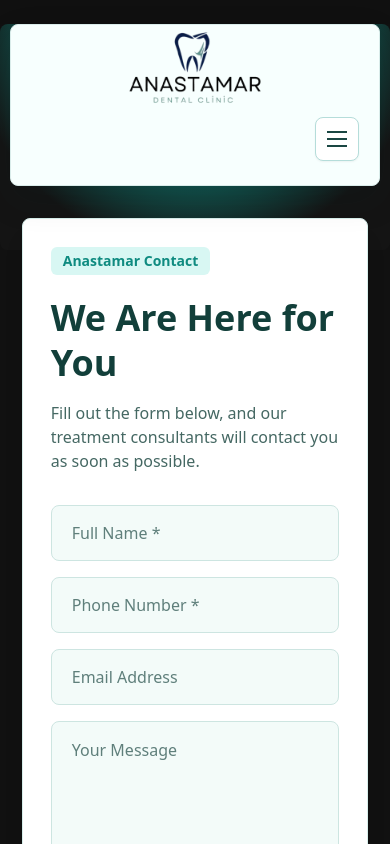
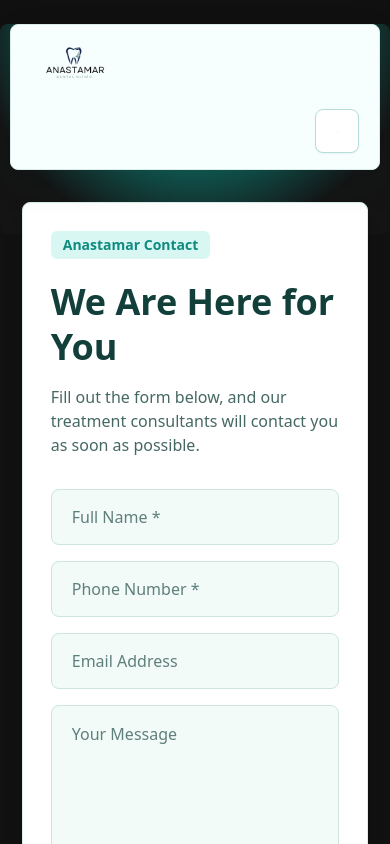
Before and after one commit to ibrahimtkmz/antasmardentalclinic, a Next.js app: page /contact in a window 390 px wide. Shown: the top 844 px of the page. Built offline with nearby package versions, Linux system fonts and the light colour scheme.

Commit message:
Adjust mobile header layout and gallery lightbox

```diff
--- a/app/components/Header.jsx
+++ b/app/components/Header.jsx
@@ -11,14 +11,13 @@ export default function Header() {
 
   return (
     <header className="page-shell relative z-20 mt-6 rounded-[0_0_26px_26px] border border-[#d9ecea] bg-[#f7fffe] shadow-[0_14px_36px_rgba(8,41,38,0.12)]">
-      <div className="grid items-center gap-5 px-5 py-6 md:grid-cols-[250px_1fr_250px] md:px-6">
-
-        <div className="relative flex h-12 items-center justify-center md:justify-start">
-          <a href="/" className="absolute top-1/2 -translate-y-1/2 md:left-0">
+      <div className="grid items-center gap-5 px-5 py-4 md:grid-cols-[250px_1fr_250px] md:px-6 md:py-6">
+        <div className="flex h-12 items-center justify-start md:justify-start">
+          <a href="/" className="inline-flex items-center">
             <img
               src="/Anastamar.Dental.Clinic.png"
               alt="Anastamar Dental Clinic Logo"
-              className="h-[200px] w-auto max-w-none object-contain md:h-[224px]"
+              className="h-[88px] w-auto max-w-none object-contain md:h-[224px]"
             />
           </a>
         </div>
@@ -59,10 +58,15 @@ export default function Header() {
             onClick={toggleMobileMenu}
             className="inline-flex h-11 w-11 items-center justify-center rounded-full border border-[#b5ddda] bg-white text-[#1a4743] shadow-sm"
           >
-            <span className="relative block h-4 w-5">
-              <span className={`absolute left-0 top-0 h-0.5 w-5 bg-current transition ${mobileMenuOpen ? 'translate-y-[7px] rotate-45' : ''}`} />
-              <span className={`absolute left-0 top-[7px] h-0.5 w-5 bg-current transition ${mobileMenuOpen ? 'opacity-0' : 'opacity-100'}`} />
-              <span className={`absolute left-0 top-[14px] h-0.5 w-5 bg-current transition ${mobileMenuOpen ? '-translate-y-[7px] -rotate-45' : ''}`} />
+            <span className="relative block h-5 w-5">
+              {mobileMenuOpen ? (
+                <svg viewBox="0 0 24 24" className="h-5 w-5" fill="none" stroke="currentColor" strokeWidth="2" strokeLinecap="round">
+                  <path d="M6 6L18 18" />
+                  <path d="M18 6L6 18" />
+                </svg>
+              ) : (
+                <img src="/logo-beyaz.png" alt="Menu" className="h-5 w-5 object-contain" />
+              )}
             </span>
           </button>
         </div>
--- a/app/page.jsx
+++ b/app/page.jsx
@@ -1,8 +1,19 @@
+'use client';
+
+import { useState } from 'react';
 import Header from './components/Header';
 import Footer from './components/Footer';
 import WhyClinicSection from './components/WhyClinicSection';
 
 export default function AnastamarDentalClinicHomepage() {
+  const [selectedGalleryImage, setSelectedGalleryImage] = useState(null);
+
+  const handleGalleryClick = (image) => {
+    if (window.innerWidth < 768) {
+      setSelectedGalleryImage(image);
+    }
+  };
+
   const processSteps = [
     {
       title: 'Free Examination and Check-Up',
@@ -244,9 +255,15 @@ export default function AnastamarDentalClinicHomepage() {
           </div>
           <div className="mt-10 grid grid-cols-2 gap-4 md:grid-cols-5">
             {gallery.map((image, index) => (
-              <div key={index} className="overflow-hidden rounded-[20px]">
+              <button
+                key={index}
+                type="button"
+                onClick={() => handleGalleryClick(image)}
+                className="overflow-hidden rounded-[20px] text-left"
+                aria-label={`Open gallery image ${index + 1}`}
+              >
                 <img src={image} alt={`Gallery ${index + 1}`} className="h-40 w-full object-cover md:h-44" />
-              </div>
+              </button>
             ))}
           </div>
           <div className="mt-8 text-center">
@@ -493,6 +510,25 @@ export default function AnastamarDentalClinicHomepage() {
           </div>
         </section>
       </main>
+        {selectedGalleryImage && (
+          <div className="fixed inset-0 z-50 flex items-center justify-center bg-black/75 p-4 md:hidden">
+            <div className="relative w-full max-w-sm rounded-2xl bg-white p-3">
+              <button
+                type="button"
+                onClick={() => setSelectedGalleryImage(null)}
+                className="absolute right-2 top-2 inline-flex h-9 w-9 items-center justify-center rounded-full bg-black/70 text-white"
+                aria-label="Close gallery image"
+              >
+                <svg viewBox="0 0 24 24" className="h-5 w-5" fill="none" stroke="currentColor" strokeWidth="2" strokeLinecap="round">
+                  <path d="M6 6L18 18" />
+                  <path d="M18 6L6 18" />
+                </svg>
+              </button>
+              <img src={selectedGalleryImage} alt="Selected gallery" className="h-[420px] w-full rounded-xl object-cover" />
+            </div>
+          </div>
+        )}
+
 
       <Footer />
     </div>
```
